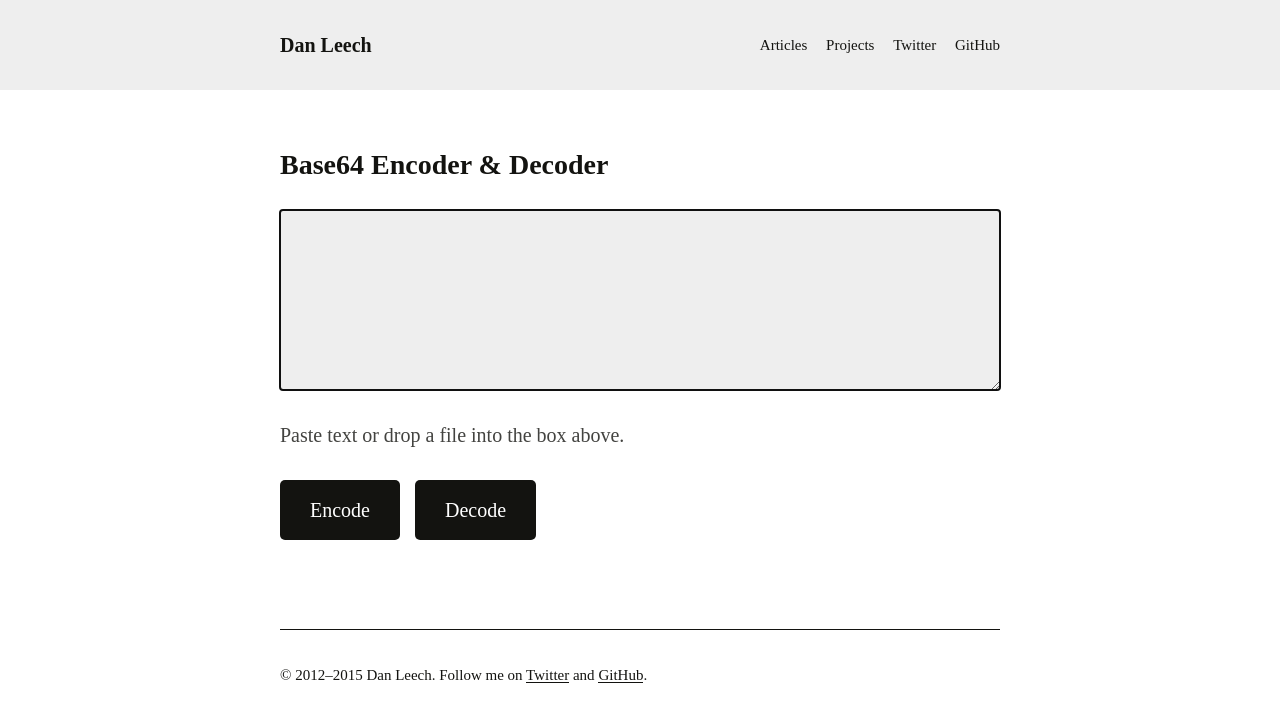
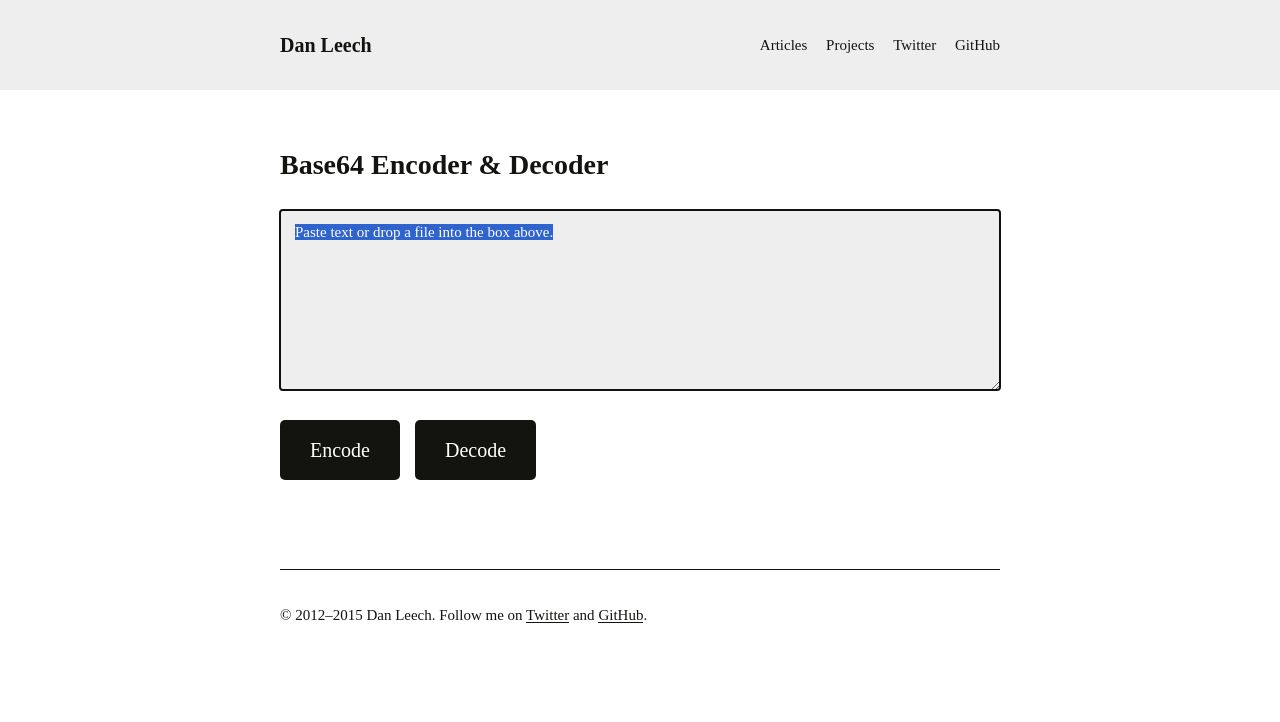
Before and after one commit to danleech/danleech.com, a Jekyll site: the page built from projects/base64/index.html, in a window 1280 px wide. Shown: the top 722 px of the page. Built offline with Jekyll 4.4.1, drawn with Linux system fonts in a browser that asks for light colours; some web fonts are replaced; Markdown is read by kramdown in place of the engine named in the settings; part of the change alters nothing that is shown.

Commit message:
Move instructions to text area

```diff
--- a/projects/base64/index.html
+++ b/projects/base64/index.html
@@ -5,8 +5,7 @@ description: "A base64 encoder and decoder that works on text snippets and files
 ---
 
 <form>
-    <textarea id="input" spellcheck="false" autofocus></textarea>
-    <p>Paste text or drop a file into the box above.</p>
+    <textarea id="input" spellcheck="false" autofocus>Paste text or drop a file into the box above.</textarea>
     <div class="controls">
         <input type="button" onclick="encode()" value="Encode" />
         <input type="button" onclick="decode()" value="Decode" />
@@ -39,17 +38,19 @@ description: "A base64 encoder and decoder that works on text snippets and files
         }
     }
 
-    var fileInput = document.getElementById("input");
+    var inputArea = document.getElementById("input");
 
-    fileInput.ondragover = function() {
+    inputArea.select();
+
+    inputArea.ondragover = function() {
         this.className = "file-input-hover";
     }
 
-    fileInput.ondragend = function() {
+    inputArea.ondragend = function() {
         this.className = "";
     }
 
-    fileInput.ondrop = function(e) {
+    inputArea.ondrop = function(e) {
         e.preventDefault();
         this.className = "";
         this.value = "Encoding…";
@@ -57,8 +58,8 @@ description: "A base64 encoder and decoder that works on text snippets and files
         var file = e.dataTransfer.files[0];
         var reader = new FileReader();
         reader.onload = function (event) {
-            fileInput.value = event.target.result;
-            fileInput.disabled = false;
+            inputArea.value = event.target.result;
+            inputArea.disabled = false;
             document.getElementById("input").select();
         }
         reader.readAsDataURL(file);
```
